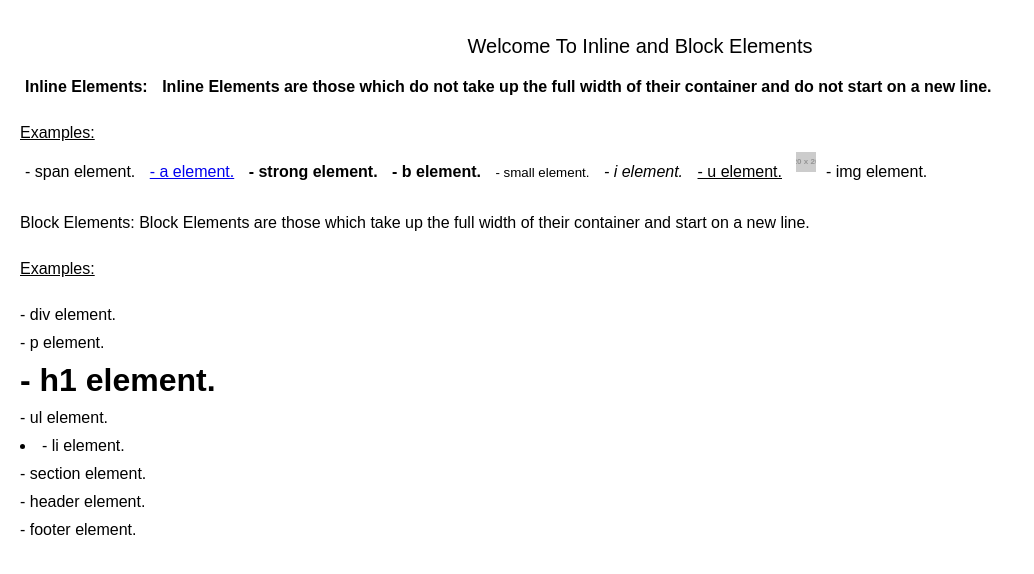
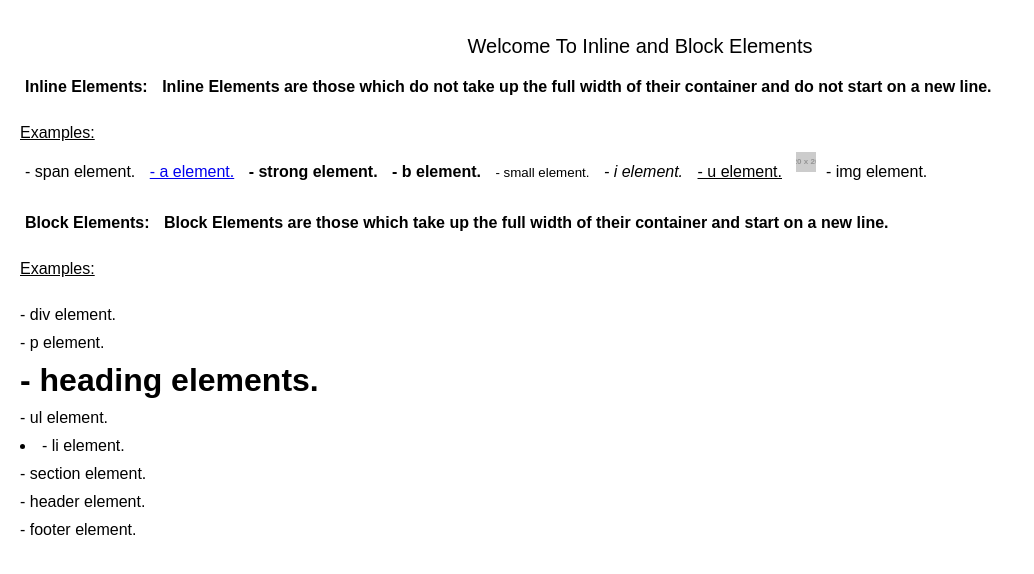
Before and after one commit to SACHITH31/web_dev, a plain HTML site: page frontend/01_inline_block/index.html in a window 1280 px wide. Shown: the whole page, without its empty margins (0-1034 px from the left). Drawn offline with Linux system fonts and the light colour scheme; placeholder pictures from the web are drawn by us.

Commit message:
updated the name

```diff
--- a/frontend/01_inline_block/index.html
+++ b/frontend/01_inline_block/index.html
@@ -14,7 +14,6 @@
             <p><b>Inline Elements:</b> <b>Inline Elements are those which do not take up the full width of their container and do not start on a new line.</b></p>
             <!-- Inline elements examples are: -->
             <u><p>Examples: </p></u>
-
             <span>- span element.</span>
             <a href="#">- a element.</a>
             <strong>- strong element.</strong>
@@ -24,22 +23,19 @@
             <u>- u element.</u>
             <img src="https://via.placeholder.com/20" alt="placeholder image"> - img element.
         </div>
-
         <br>
-
         <div class="blockContainer">
-            <p>Block Elements: Block Elements are those which take up the full width of their container and start on a new line.</p>
+            <p><b>Block Elements:</b> <b>Block Elements are those which take up the full width of their container and start on a new line.</b></p>
             <!-- Block elements examples are: -->
             <u><p>Examples: </p></u>
             <div>- div element.</div>
             <p>- p element.</p>
-            <h1>- h1 element.</h1>
+            <h1>- heading elements.</h1>
             <ul>- ul element.</ul>
             <li>- li element.</li>
             <section>- section element.</section>
             <header>- header element.</header>
             <footer>- footer element.</footer>
         </div>
-
     </body>
 </html>
```
